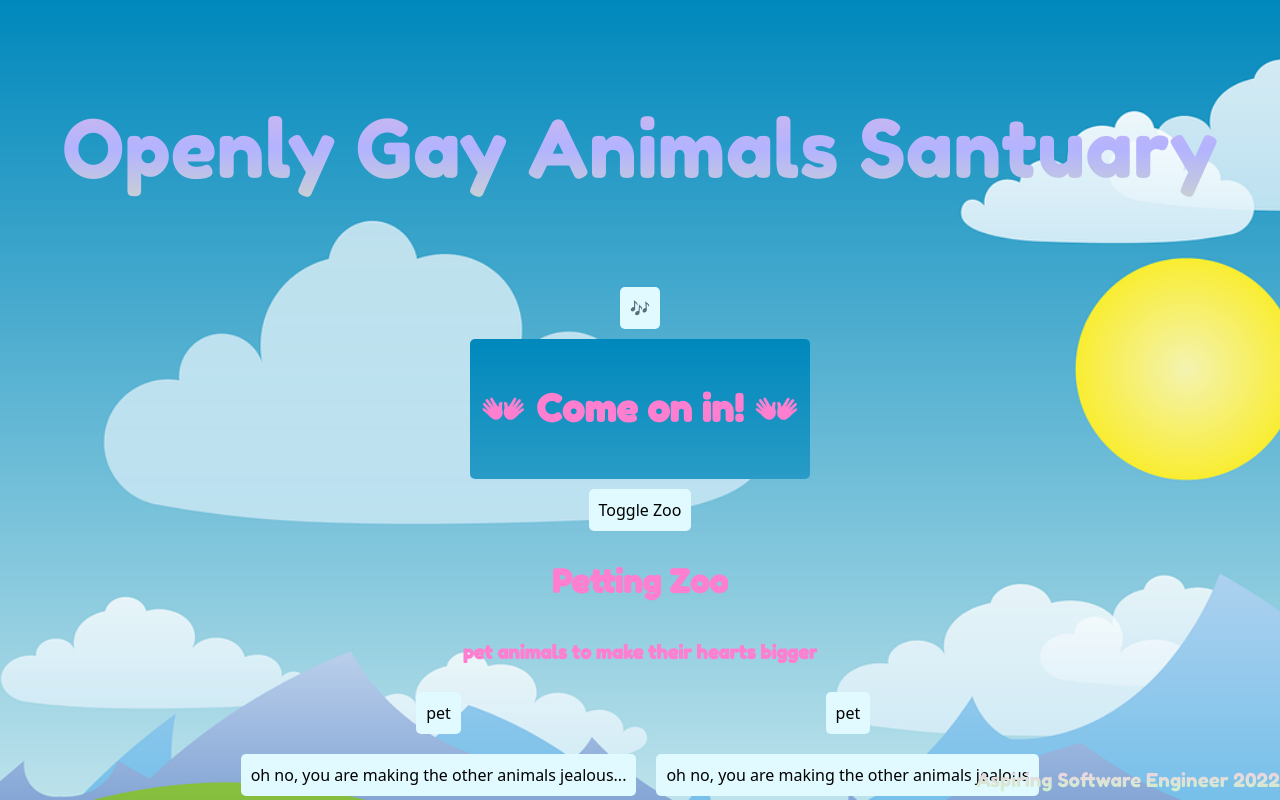
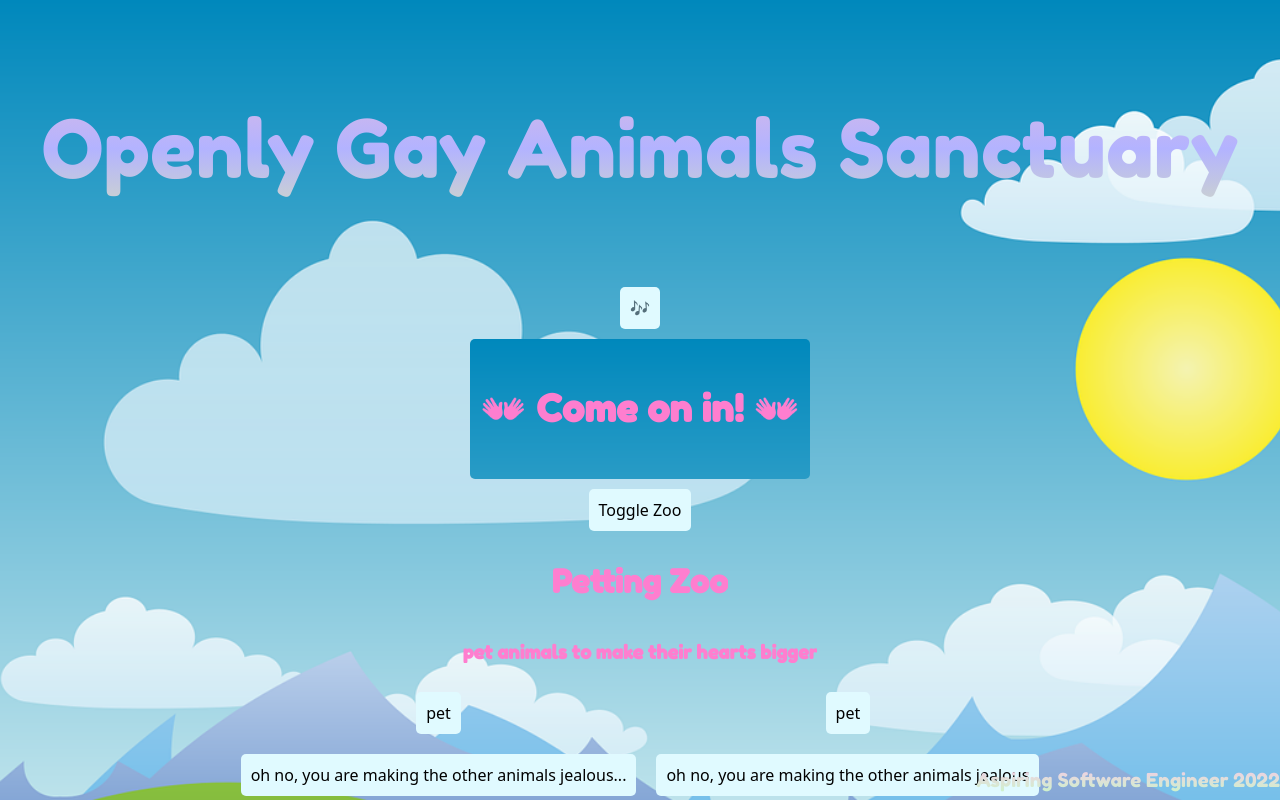
Before and after one commit to kashitamang/busy-zoo, a React (Create React App) app: page / in a window 1280 px wide. Shown: the top 800 px of the page. Built offline with nearby package versions, Linux system fonts and the light colour scheme; no server answers.

Commit message:
added typo fix

```diff
--- a/src/App.js
+++ b/src/App.js
@@ -16,7 +16,8 @@ function App() {
   const [zooIsOpen, setZooIsOpen] = useState(true);
   const [play] = useSound(
     themeSong,
-    { volume: 0.1 });
+    { volume: 0.1 },
+    { interrupt: true });
 
   //click handlers
   function handleGiraffeClick(){
--- a/src/Components/Header/Header.js
+++ b/src/Components/Header/Header.js
@@ -4,7 +4,7 @@ import './Header.css';
 export default function Header() {
   return (
     <header>
-      <p>Openly Gay Animals Santuary</p>
+      <p>Openly Gay Animals Sanctuary</p>
     </header>
   );
 }
```
